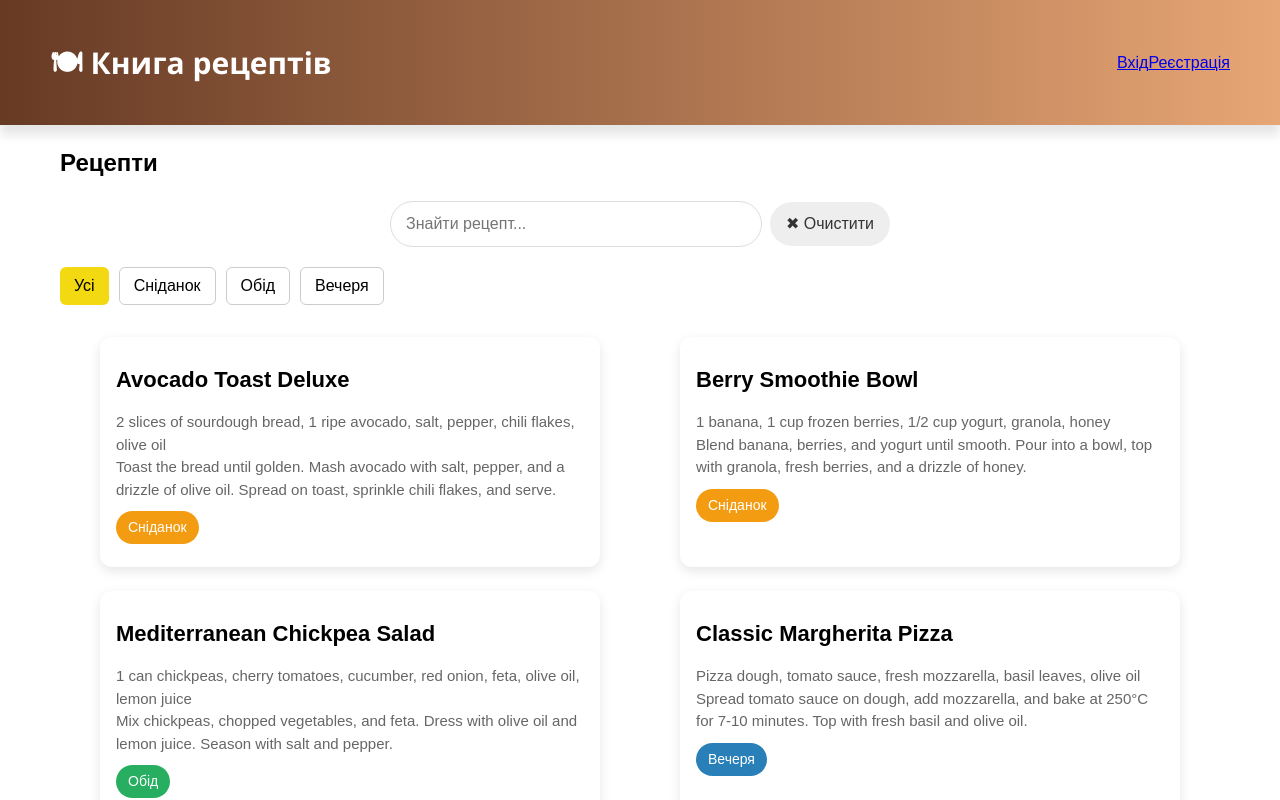
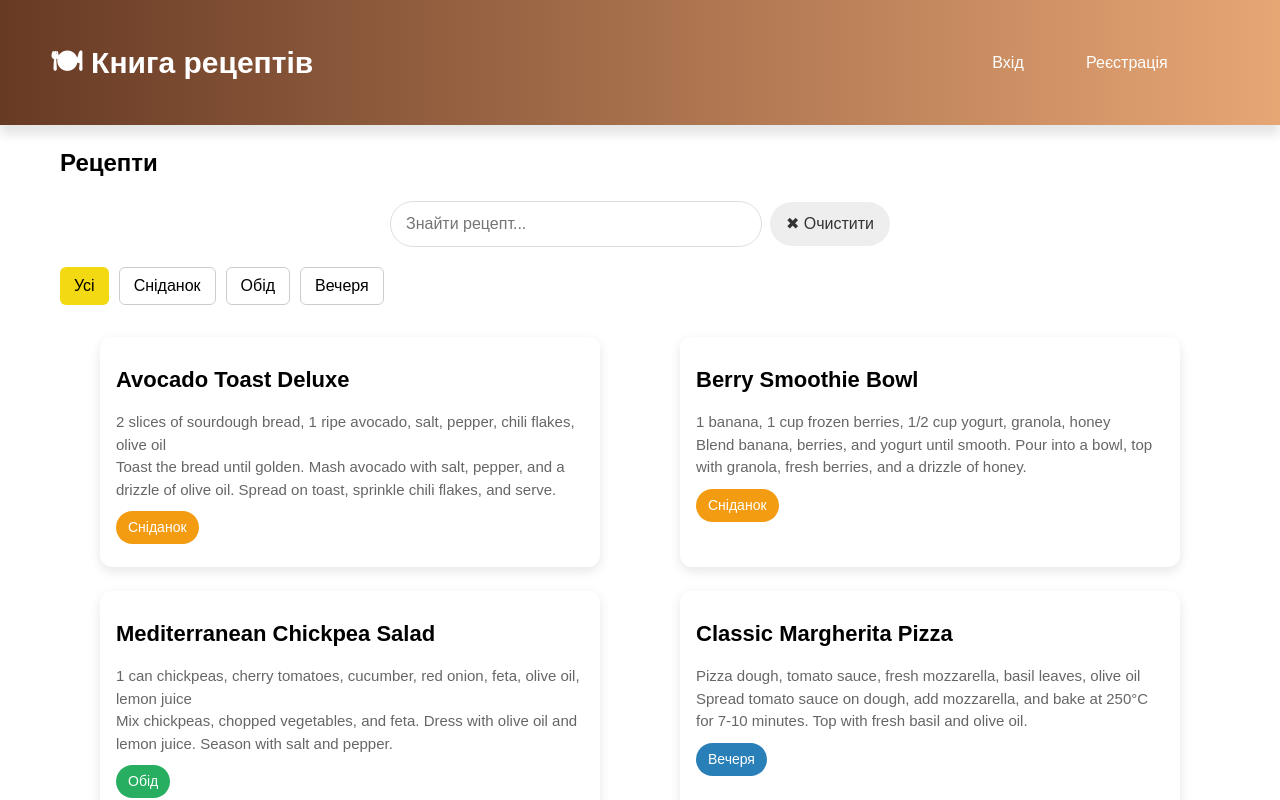
Before and after one commit to krisskov13/recipe-book, a React (Vite) app: page / in a window 1280 px wide. Shown: the top 800 px of the page. Built offline with nearby package versions, Linux system fonts and the light colour scheme.

Commit message:
add styles for NavBar

```diff
--- a/src/components/NavBar/NavBar.jsx
+++ b/src/components/NavBar/NavBar.jsx
@@ -9,16 +9,18 @@ function NavBar() {
     <header className={styles.header}>
       <h1 className={styles.logo}>🍽 Книга рецептів</h1>
       <nav>
-        <div className={styles.links}>
-          {user && <Link to="/add">Додати рецепт</Link>}
-        </div>
         <div>
           {user ? (
-            <button onClick={logout}>Вийти</button>
+            <div className={`${styles.links} ${styles.containerNav}`}>
+              <Link to="/add">Додати рецепт</Link>
+              <button onClick={logout} className={styles.bntLogout}>
+                Вийти
+              </button>
+            </div>
           ) : (
-            <div>
+            <div className={`${styles.links} ${styles.containerNav}`}>
               <Link to="/login">Вхід</Link>
-              <Link to="./register">Реєстрація</Link>
+              <Link to="/register">Реєстрація</Link>
             </div>
           )}
         </div>
--- a/src/components/NavBar/NavBar.module.css
+++ b/src/components/NavBar/NavBar.module.css
@@ -10,11 +10,9 @@
 
 .logo {
   font-size: 30px;
-  font-family: "Segoe UI", sans-serif;
 }
 
 .links a {
-  margin-left: 20px;
   text-decoration: none;
   color: white;
   transition: color 0.3s ease;
@@ -23,3 +21,25 @@
 .links a:hover {
   color: #4a2f1b;
 }
+
+.containerNav {
+  display: flex;
+  justify-content: space-evenly;
+  align-items: center;
+  width: 300px;
+}
+
+.bntLogout {
+  padding: 7px 15px;
+  border-radius: 4px;
+  cursor: pointer;
+  border: none;
+  border-radius: 10px;
+  background: rgba(27, 27, 24, 0.1);
+  color: white;
+  transition: color 0.2s ease, background 0.2s ease;
+}
+
+.bntLogout:hover {
+  background: rgba(13, 8, 8, 0.2);
+}
```
